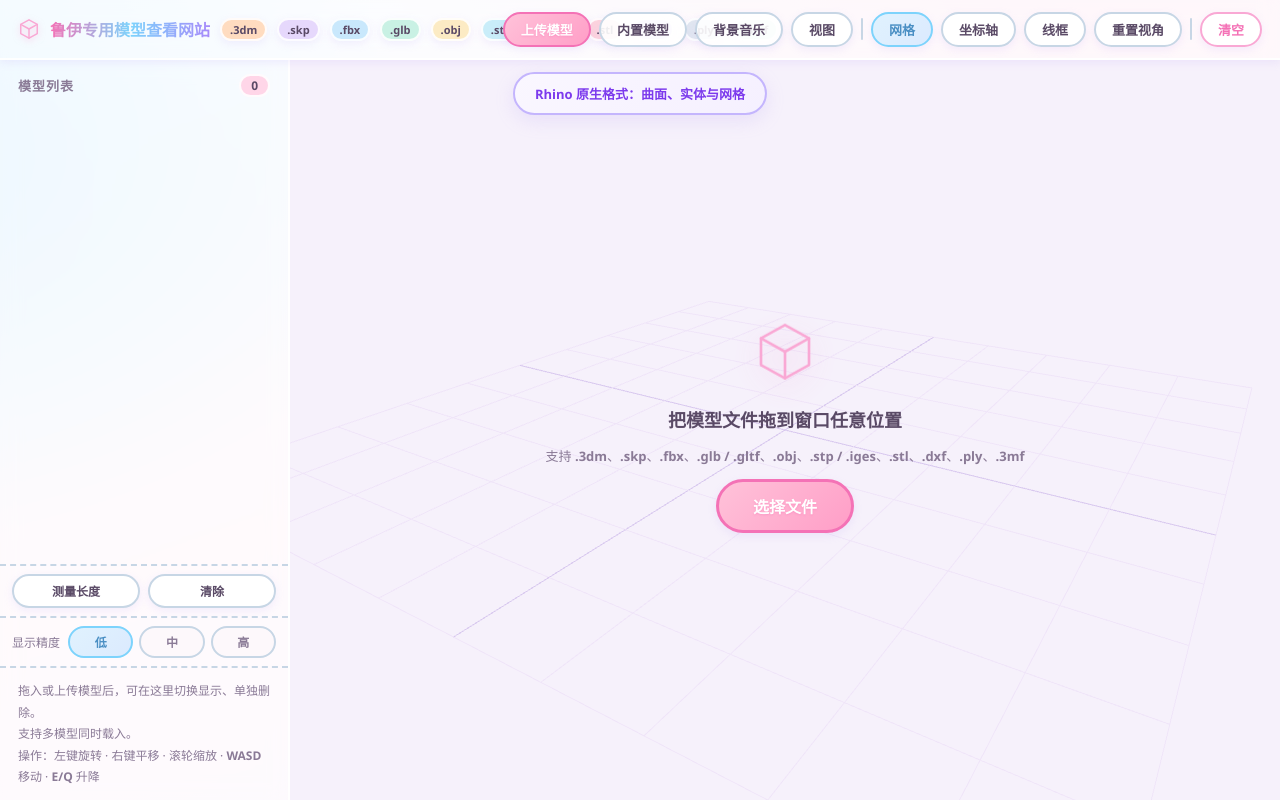
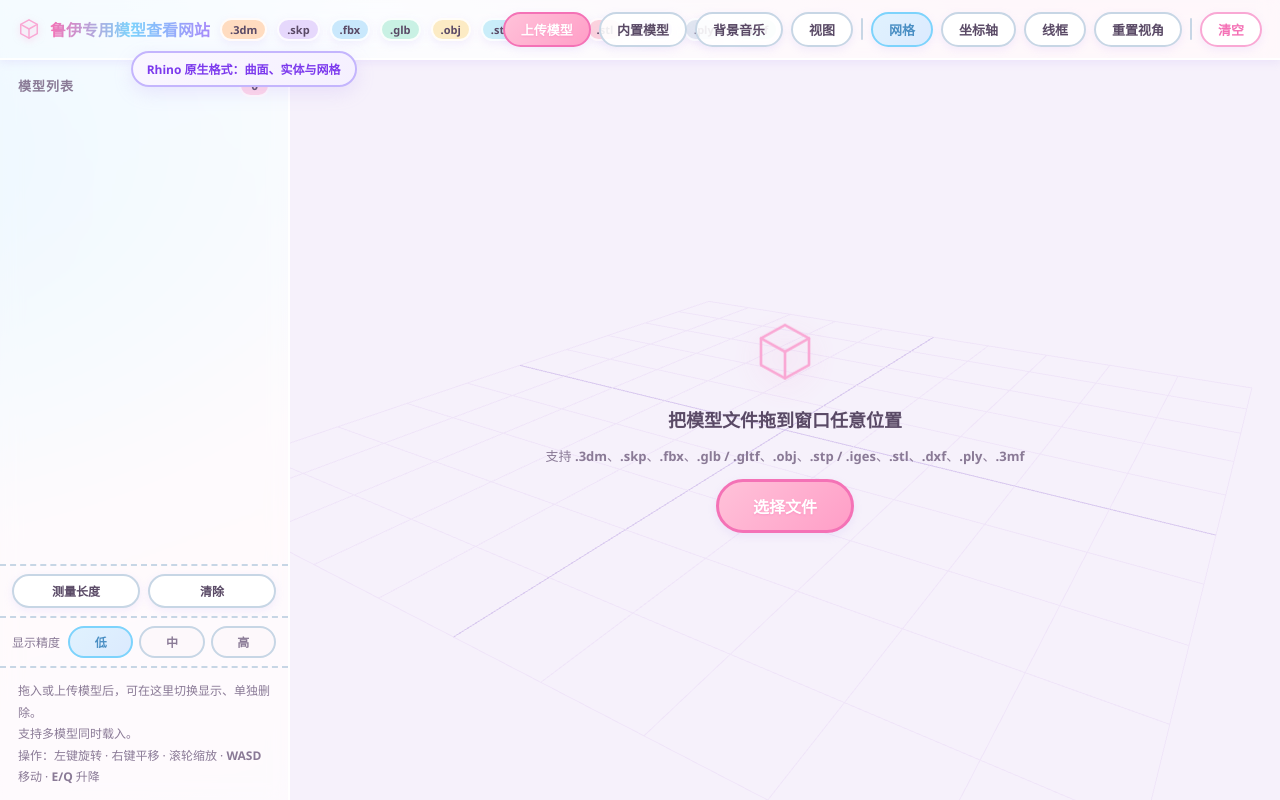
Before and after one commit to AssassinHLQ/modelcheck, a website built with Vite: page index.html in a window 1280 px wide. Both pictures are taken after a click on the element ".3dm". Built offline with nearby package versions, Linux system fonts and the light colour scheme; animation ran at ten frames a second.

Commit message:
格式说明改为在标签正下方弹出

```diff
--- a/src/main.js
+++ b/src/main.js
@@ -176,13 +176,32 @@ const FORMAT_DESC = {
   '3mf': '3D 打印标准：支持彩色与材质',
 };
 
-function showFormatTip(ext) {
+let fmtTipEl = null;
+let fmtTipTimer = null;
+
+function showFormatTip(anchor, ext) {
   const desc = FORMAT_DESC[(ext || '').toLowerCase().replace(/^\./, '')];
-  if (desc) toast(desc, 'fmt');
+  if (!desc) return;
+  if (!fmtTipEl) {
+    fmtTipEl = document.createElement('div');
+    fmtTipEl.className = 'fmt-tip';
+    document.body.appendChild(fmtTipEl);
+  }
+  const rect = anchor.getBoundingClientRect();
+  let left = rect.left + rect.width / 2;
+  left = Math.max(100, Math.min(window.innerWidth - 100, left));
+  fmtTipEl.style.left = left + 'px';
+  fmtTipEl.style.top = rect.bottom + 10 + 'px';
+  fmtTipEl.textContent = desc;
+  fmtTipEl.classList.remove('show');
+  void fmtTipEl.offsetWidth;
+  fmtTipEl.classList.add('show');
+  clearTimeout(fmtTipTimer);
+  fmtTipTimer = setTimeout(() => fmtTipEl.classList.remove('show'), 3500);
 }
 
 document.querySelectorAll('.brand .chip').forEach((chip) => {
-  chip.addEventListener('click', () => showFormatTip(chip.textContent.trim()));
+  chip.addEventListener('click', () => showFormatTip(chip, chip.textContent.trim()));
 });
 
 function refreshSidebar() {
--- a/src/style.css
+++ b/src/style.css
@@ -940,6 +940,29 @@ body {
   to { opacity: 1; transform: translateY(0) scale(1); }
 }
 
+.fmt-tip {
+  position: fixed;
+  z-index: 80;
+  transform: translateX(-50%) scale(0.85);
+  opacity: 0;
+  transition: opacity 0.18s ease, transform 0.2s cubic-bezier(0.34, 1.56, 0.64, 1);
+  font-size: 12px;
+  font-weight: 600;
+  padding: 7px 14px;
+  border-radius: 999px;
+  background: linear-gradient(135deg, #faf7ff, #f5f0ff);
+  border: 2px solid #c4b5fd;
+  color: #7c3aed;
+  box-shadow: var(--shadow);
+  pointer-events: none;
+  white-space: nowrap;
+}
+
+.fmt-tip.show {
+  opacity: 1;
+  transform: translateX(-50%) scale(1);
+}
+
 @keyframes toast-in {
   from { opacity: 0; transform: translateY(-8px); }
   to { opacity: 1; transform: translateY(0); }
```
